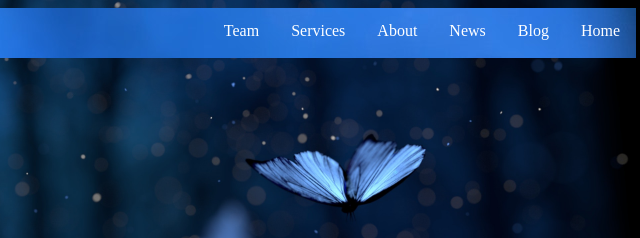
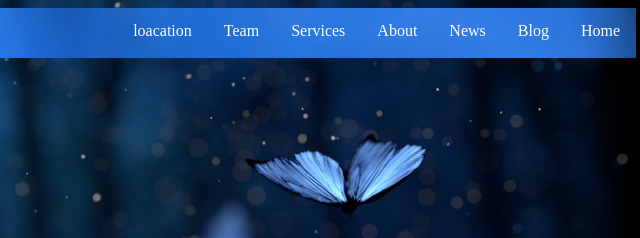
Before and after one commit to tohidulalam/OldTesting, a plain HTML site: page index.html in a window 1280 px wide. Shown: the top 238 px of the page, 636-1276 px from the left. Drawn offline with Linux system fonts and the light colour scheme.

Commit message:
new changes

```diff
--- a/index.html
+++ b/index.html
@@ -18,6 +18,7 @@
 			<li><a href="#">About</a></li>
 			<li><a href="#">Services</a></li>
 			<li><a href="#">Team</a></li>
+			<li><a href="#">loacation</a></li>
 		</ol>
 	</nav>
 		</div>
```
